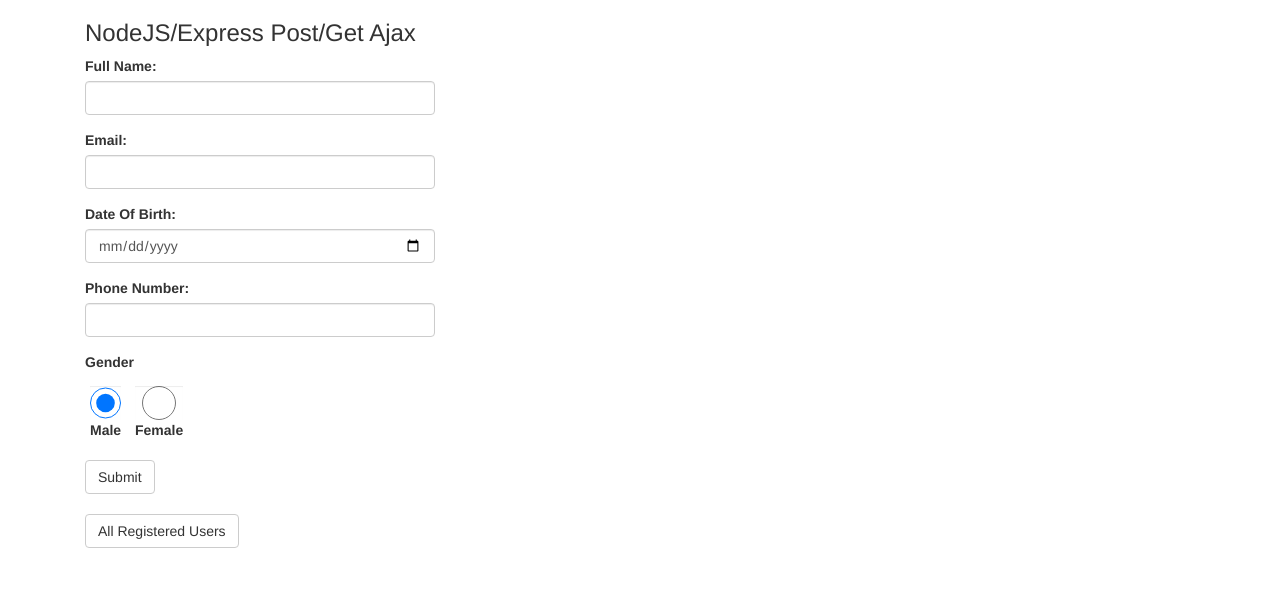
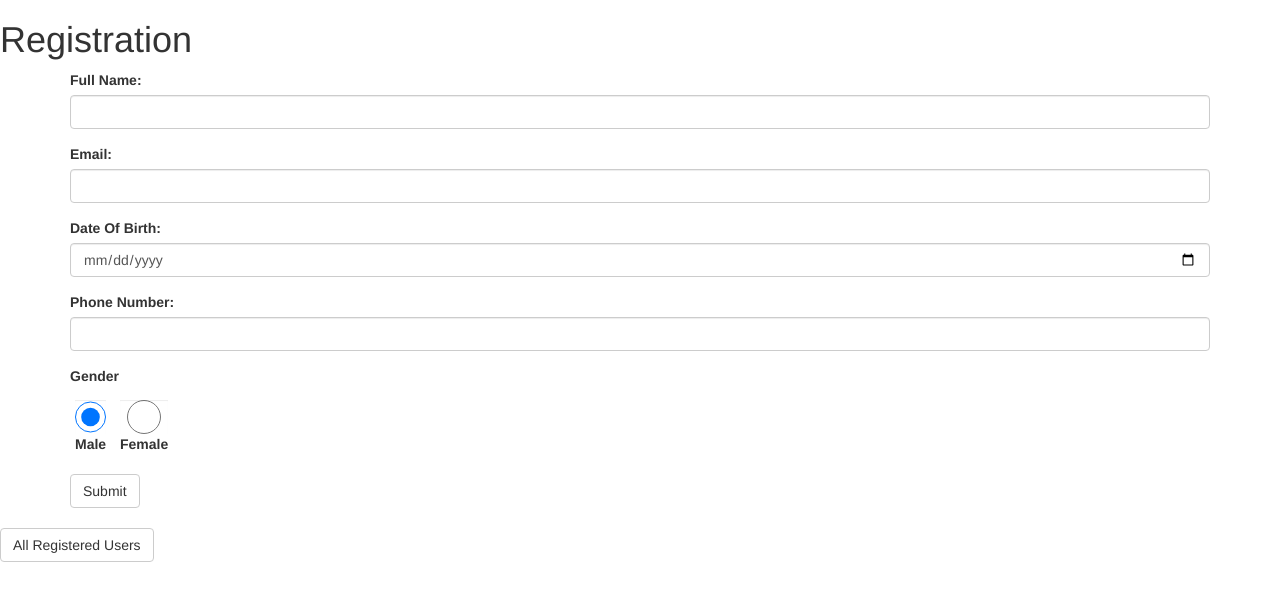
Before and after one commit to KerenC91/OfakimGroup-withDB, a website: page views/index.html in a window 1280 px wide. Drawn offline with nearby package versions, Linux system fonts and the light colour scheme; files whose address does not match are found by name.

```diff
--- a/views/index.html
+++ b/views/index.html
@@ -1,7 +1,7 @@
 <!DOCTYPE html>
 <html lang="en">
 <head>
-  <title>JQuery Ajax - Bootstrap - NodeJS/Express - MySQL</title>
+  <title>Users Registration</title>
   <meta charset="utf-8">
   <meta name="viewport" content="width=device-width, initial-scale=1">
   <link rel="stylesheet" href="https://maxcdn.bootstrapcdn.com/bootstrap/3.3.7/css/bootstrap.min.css">
@@ -12,10 +12,8 @@
 </head>
 
 <body>
+<h1>Registration</h1>
 <div class="container">
-<div class="col-sm-4">
-	<h3>NodeJS/Express Post/Get Ajax</h3>
-	<div>
 		<form id="userForm">
 		  <div class="form-group">
 				<label for="fullname">Full Name:</label>
```
